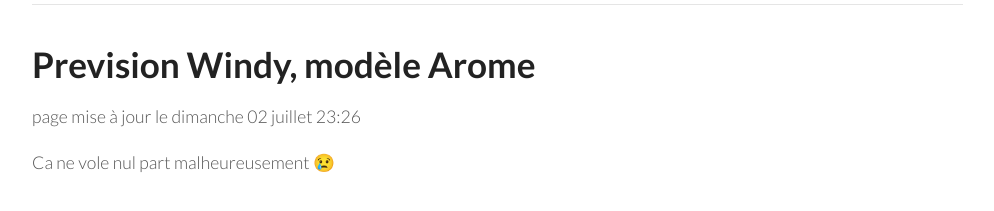
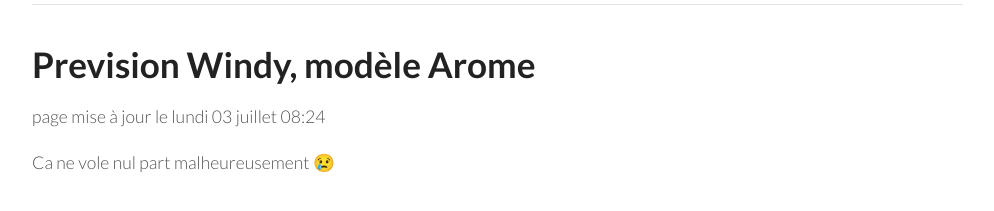
Before and after one commit to parapente-dans-le-nord/parapente-dans-le-nord.github.io, a Jekyll site: the page built from index.markdown, in a window 1280 px wide. Shown: the part 137-348 px from the top of the page, without its empty margins (26-1020 px from the left). Built offline with Jekyll 4.4.1, drawn with Linux system fonts in a browser that asks for light colours.

Commit message:
update index.markdown

```diff
--- a/all.markdown
+++ b/all.markdown
@@ -7,4 +7,4 @@ title:  "Tous les spots"
 {: .links}
 
 # Prevision Windy, modèle Arome
-page mise à jour le dimanche 02 juillet 23:26
+page mise à jour le lundi 03 juillet 08:24
--- a/index.markdown
+++ b/index.markdown
@@ -7,7 +7,7 @@ title:  "Ou ça vole"
 {: .links}
 
 # Prevision Windy, modèle Arome
-page mise à jour le dimanche 02 juillet 23:26
+page mise à jour le lundi 03 juillet 08:24
 
 
 Ca ne vole nul part malheureusement 😢
```
